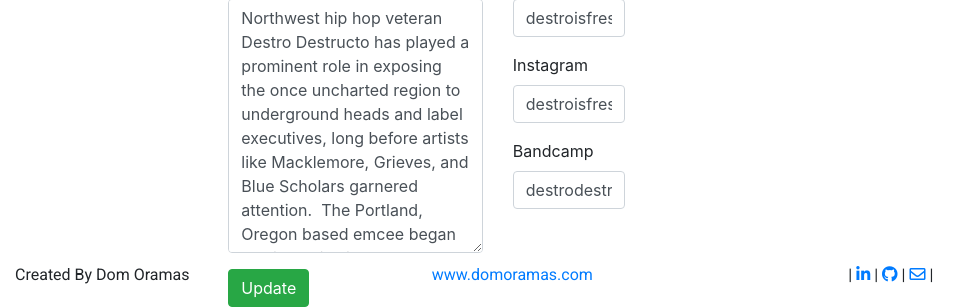
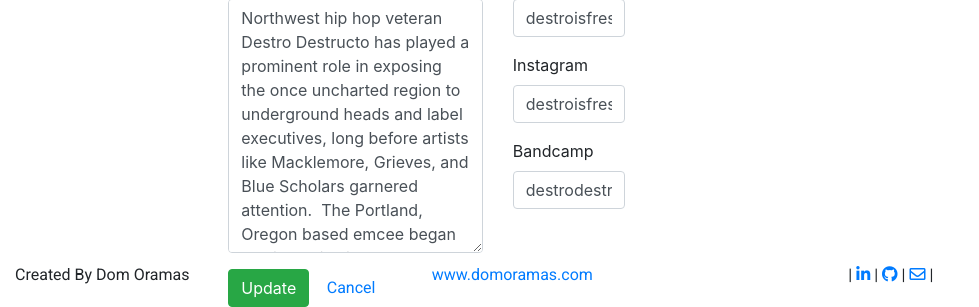
Before and after one commit to domoramas/jaunt_app, a Django app: page /artist_profile/1/edit/ in a window 1280 px wide. Shown: the part 497-804 px from the top of the page, without its empty margins (0-979 px from the left). Run offline with Django 3.2, Linux system fonts and the light colour scheme; a user stored in the database is signed in; data comes from the database, SQL or seed files in the repository; both versions use the stored data as it was after the commit; parts of the project's set-up code (start-up, migrations or seed data) failed here and were passed over; some libraries are stand-ins or nearby versions.

Commit message:
added cancel button to create and edit artist profile

```diff
--- a/jaunt_project/artist_profile/views.py
+++ b/jaunt_project/artist_profile/views.py
@@ -25,6 +25,7 @@ class ArtistView(LoginRequiredMixin, DetailView):
     return context
 
 # view to create artist view
+# find way to integrate photo upload better
 class CreateArtistView(LoginRequiredMixin,CreateView):
   model = ArtistProfile
   template_name = 'artist_create.html'
--- a/jaunt_project/templates/artist_create.html
+++ b/jaunt_project/templates/artist_create.html
@@ -55,6 +55,7 @@
       <div class = "row">
         <div class = "col-4">
           <button type="submit" class="btn btn-success">Save</button>
+          <a href= "{% url 'home' %}" id = "cancel" name= "cancel" class= "btn btn-default">Cancel</a>
         </div>
       </div>
     </form>
--- a/jaunt_project/templates/artist_edit.html
+++ b/jaunt_project/templates/artist_edit.html
@@ -57,6 +57,7 @@
       <div class = "row">
         <div class = "col-4">
           <button type="submit" class="btn btn-success">Update</button>
+          <a href= "{% url 'home' %}" id = "cancel" name= "cancel" class= "btn btn-default">Cancel</a>
         </div>
       </div>
     </form>
```
Also changed, not shown: jaunt_project/db.sqlite3, jaunt_project/uploaded_files/images/IMG_6351.jpg (added).
